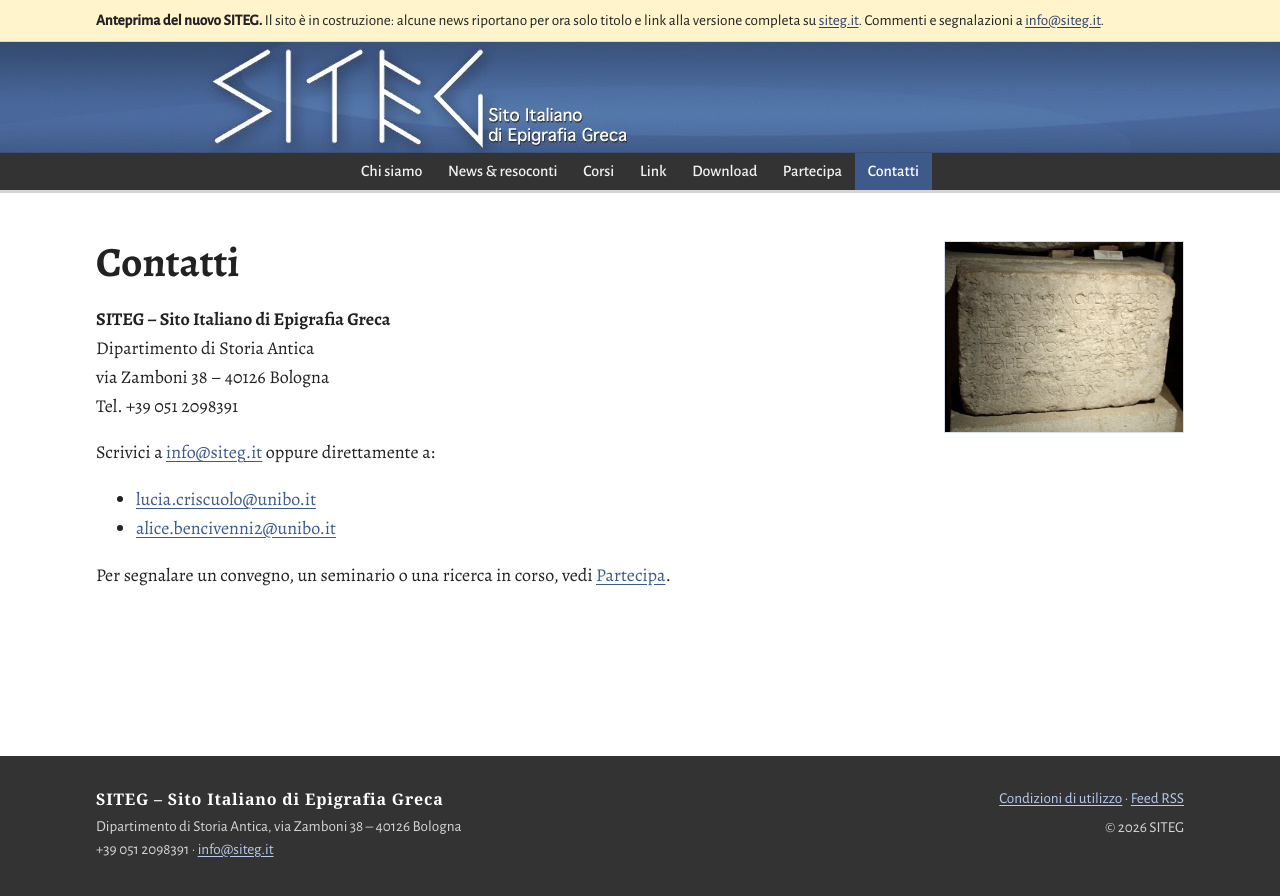
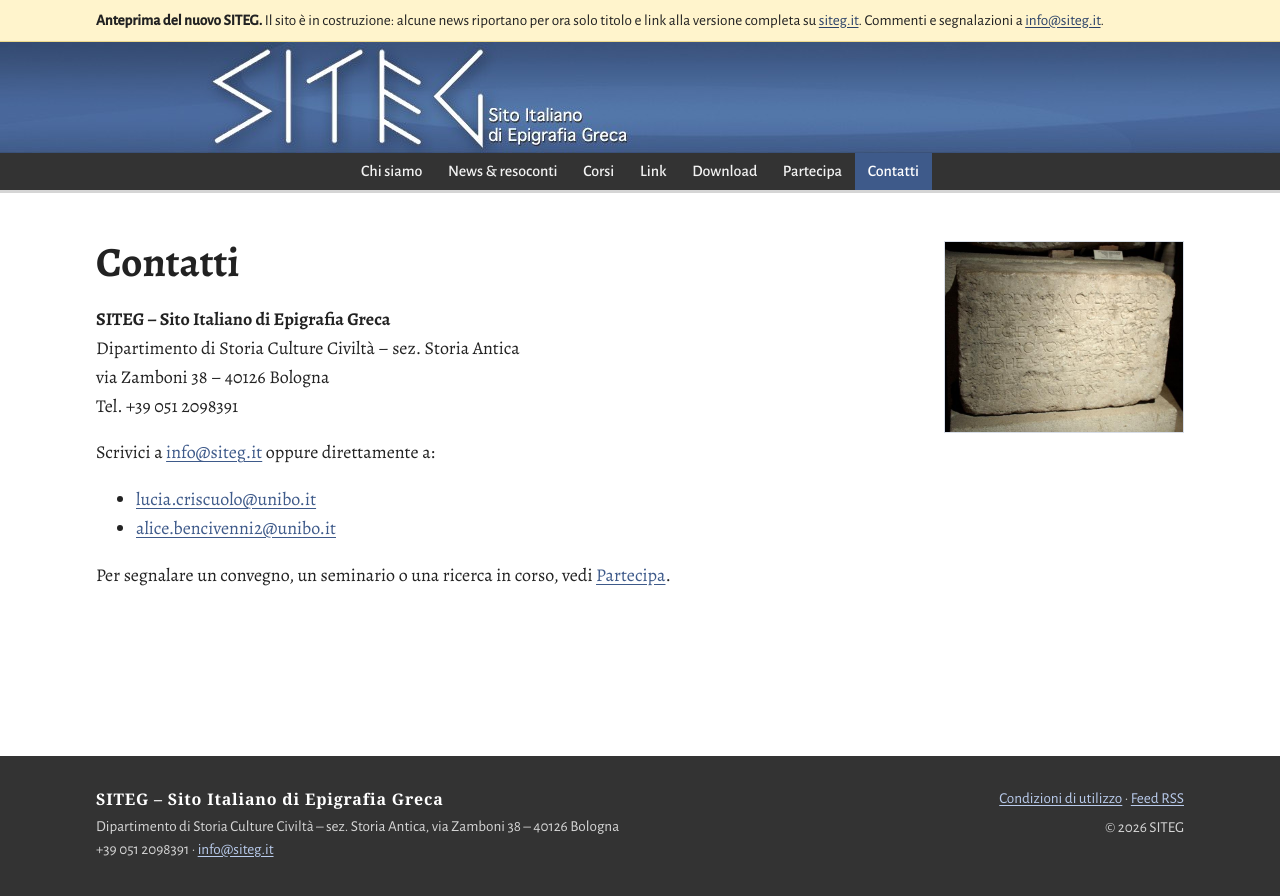
Before and after one commit to SITEG-IT/siteg-it.github.io, a Jekyll site: the page built from pagine/contatti.md, in a window 1280 px wide. Shown: the top 896 px of the page. Built offline with Jekyll 4.4.1, drawn with Linux system fonts in a browser that asks for light colours; some web fonts are replaced.

Commit message:
Aggiorna il nome del Dipartimento nel piede e nei contatti
Co-Authored-By: Claude Opus 5.5 <noreply@anthropic.com>
Claude-Session: https://claude.ai/code/session_01L5UjLma1GyyJqcuBTdFXE1

```diff
--- a/_config.yml
+++ b/_config.yml
@@ -17,7 +17,7 @@ anteprima: true
 
 contatti:
   email: info@siteg.it
-  indirizzo: "Dipartimento di Storia Antica, via Zamboni 38 – 40126 Bologna"
+  indirizzo: "Dipartimento di Storia Culture Civiltà – sez. Storia Antica, via Zamboni 38 – 40126 Bologna"
   telefono: "+39 051 2098391"
 
 permalink: /news/:year/:title/
--- a/pagine/contatti.md
+++ b/pagine/contatti.md
@@ -7,7 +7,7 @@ redirect_from:
 ---
 
 **SITEG – Sito Italiano di Epigrafia Greca**
-Dipartimento di Storia Antica
+Dipartimento di Storia Culture Civiltà – sez. Storia Antica
 via Zamboni 38 – 40126 Bologna
 Tel. +39 051 2098391
 
```
